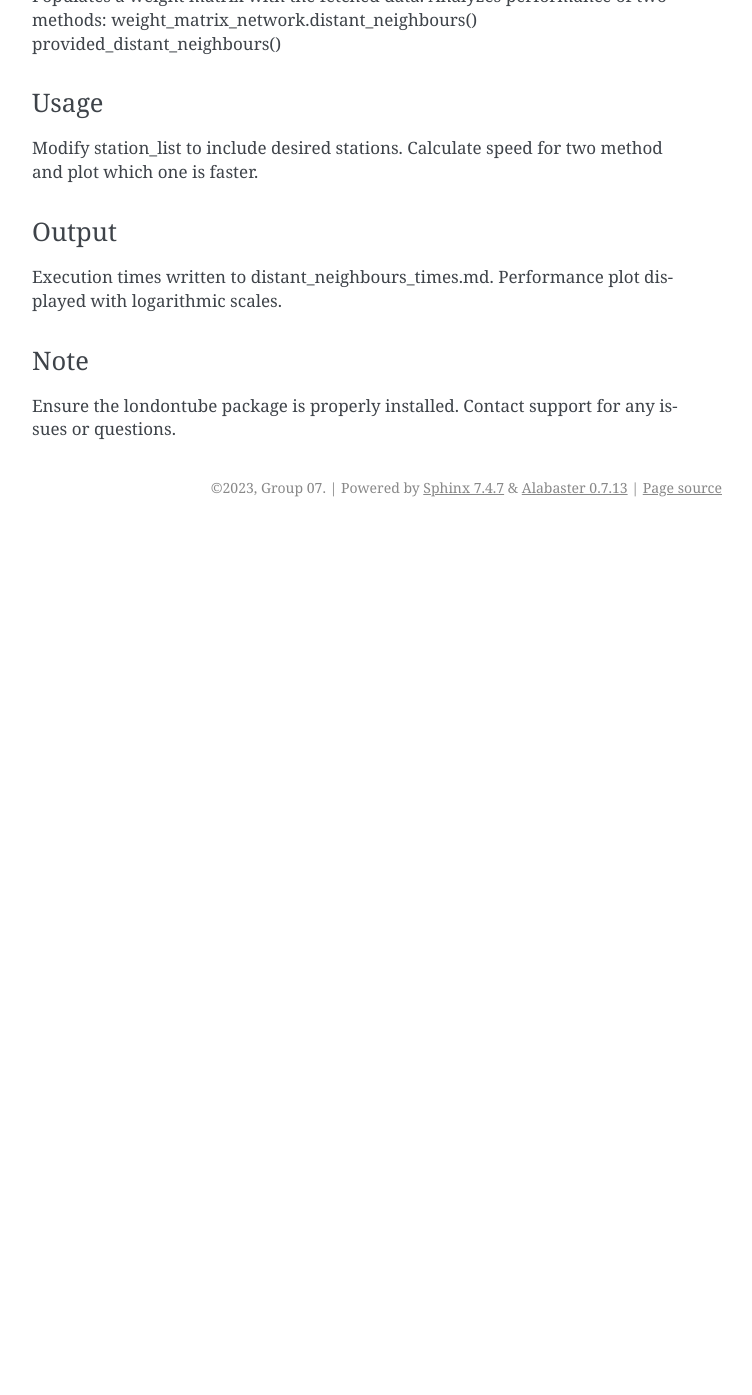
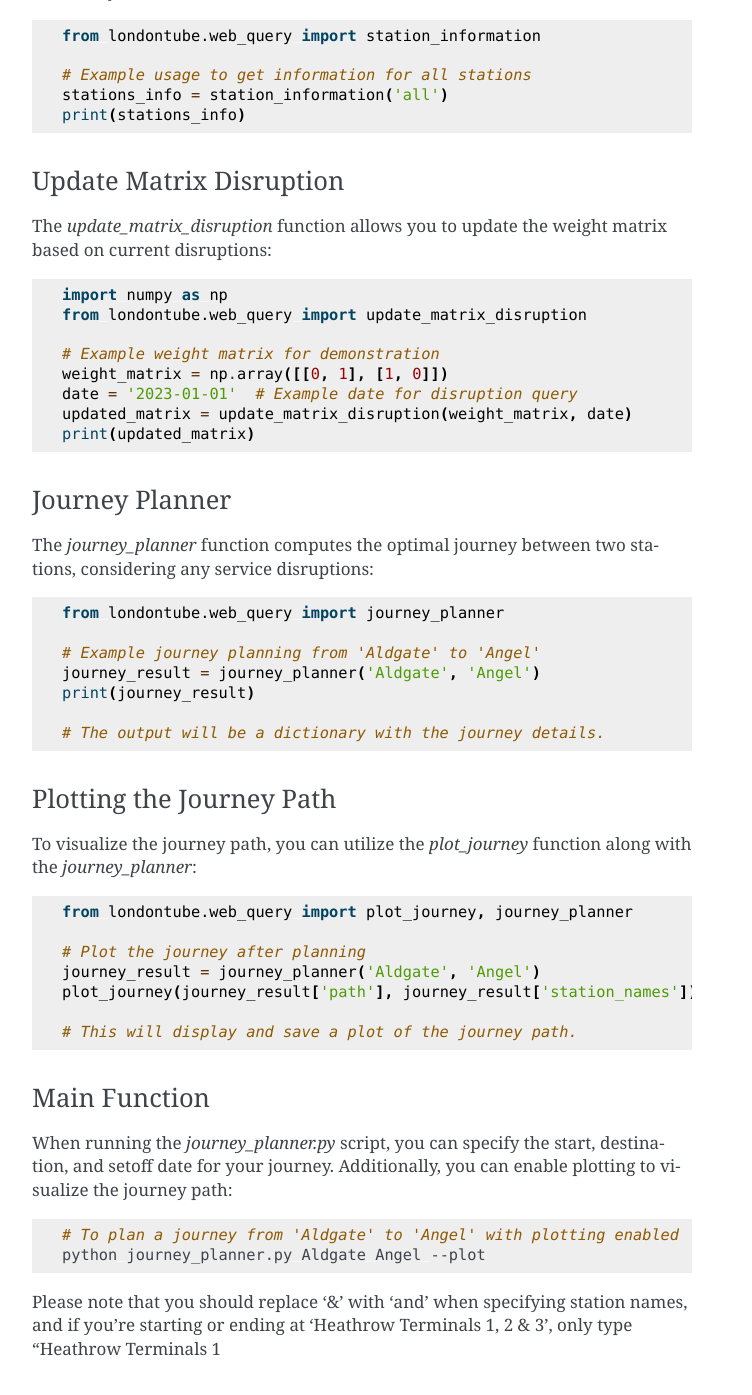
Before and after one commit to HuangmouIII/Londontube, a Sphinx documentation site: the page built from repository/docs/source/user_guide.rst, in a window 1280 px wide and 1400 px high, scrolled down 3824 px. Shown: the top 1395 px of the window, without its empty margins (388-1140 px from the left). Built offline with Sphinx 7.4.7, drawn with Linux system fonts in a browser that asks for light colours; before the commit the page ends 4351 px from its top, so only the background shows below that; some of the changed text lies outside the part shown.

Commit message:
update web_query.py usage and examples in user_guide.rst

```diff
--- a/repository/docs/source/user_guide.rst
+++ b/repository/docs/source/user_guide.rst
@@ -167,12 +167,93 @@ This command will plan a journey from Holborn to Tooting Broadway and plot the p
 Remember to replace special characters like `&` with `and` when inputting station names. For Heathrow Terminals, simply use "Heathrow Terminals 1" for the combined terminals
 
 
-
 web_query User Guide
 ---------------------
 
+Query Line Connectivity
+^^^^^^^^^^^^^^^^^^^^^^^^
 
+To retrieve line connectivity information, use the `query_line_connectivity` function:
 
+.. code-block:: python
+
+    from londontube.web_query import query_line_connectivity
+
+    # Example usage of query_line_connectivity
+    line_id = 1  # Example line ID for query
+    connectivity_info = query_line_connectivity(line_id)
+    print(connectivity_info)
+
+Station Information
+^^^^^^^^^^^^^^^^^^^^
+
+You can obtain detailed information about the stations using the `station_information` function:
+
+.. code-block:: python
+
+    from londontube.web_query import station_information
+
+    # Example usage to get information for all stations
+    stations_info = station_information('all')
+    print(stations_info)
+
+Update Matrix Disruption
+^^^^^^^^^^^^^^^^^^^^^^^^^^
+
+The `update_matrix_disruption` function allows you to update the weight matrix based on current disruptions:
+
+.. code-block:: python
+
+    import numpy as np
+    from londontube.web_query import update_matrix_disruption
+
+    # Example weight matrix for demonstration
+    weight_matrix = np.array([[0, 1], [1, 0]])
+    date = '2023-01-01'  # Example date for disruption query
+    updated_matrix = update_matrix_disruption(weight_matrix, date)
+    print(updated_matrix)
+
+Journey Planner
+^^^^^^^^^^^^^^^^^^
+
+The `journey_planner` function computes the optimal journey between two stations, considering any service disruptions:
+
+.. code-block:: python
+
+    from londontube.web_query import journey_planner
+
+    # Example journey planning from 'Aldgate' to 'Angel'
+    journey_result = journey_planner('Aldgate', 'Angel')
+    print(journey_result)
+
+    # The output will be a dictionary with the journey details.
+
+Plotting the Journey Path
+^^^^^^^^^^^^^^^^^^^^^^^^^^
+
+To visualize the journey path, you can utilize the `plot_journey` function along with the `journey_planner`:
+
+.. code-block:: python
+
+    from londontube.web_query import plot_journey, journey_planner
+
+    # Plot the journey after planning
+    journey_result = journey_planner('Aldgate', 'Angel')
+    plot_journey(journey_result['path'], journey_result['station_names'])
+
+    # This will display and save a plot of the journey path.
+
+Main Function
+^^^^^^^^^^^^^^^
+
+When running the `journey_planner.py` script, you can specify the start, destination, and setoff date for your journey. Additionally, you can enable plotting to visualize the journey path:
+
+.. code-block:: bash
+
+    # To plan a journey from 'Aldgate' to 'Angel' with plotting enabled
+    python journey_planner.py Aldgate Angel --plot
+
+Please note that you should replace '&' with 'and' when specifying station names, and if you're starting or ending at 'Heathrow Terminals 1, 2 & 3', only type "Heathrow Terminals 1
 
 distant_neighbours_efficiency Usage and Reproducibility
 --------------------------------------------------------
```
